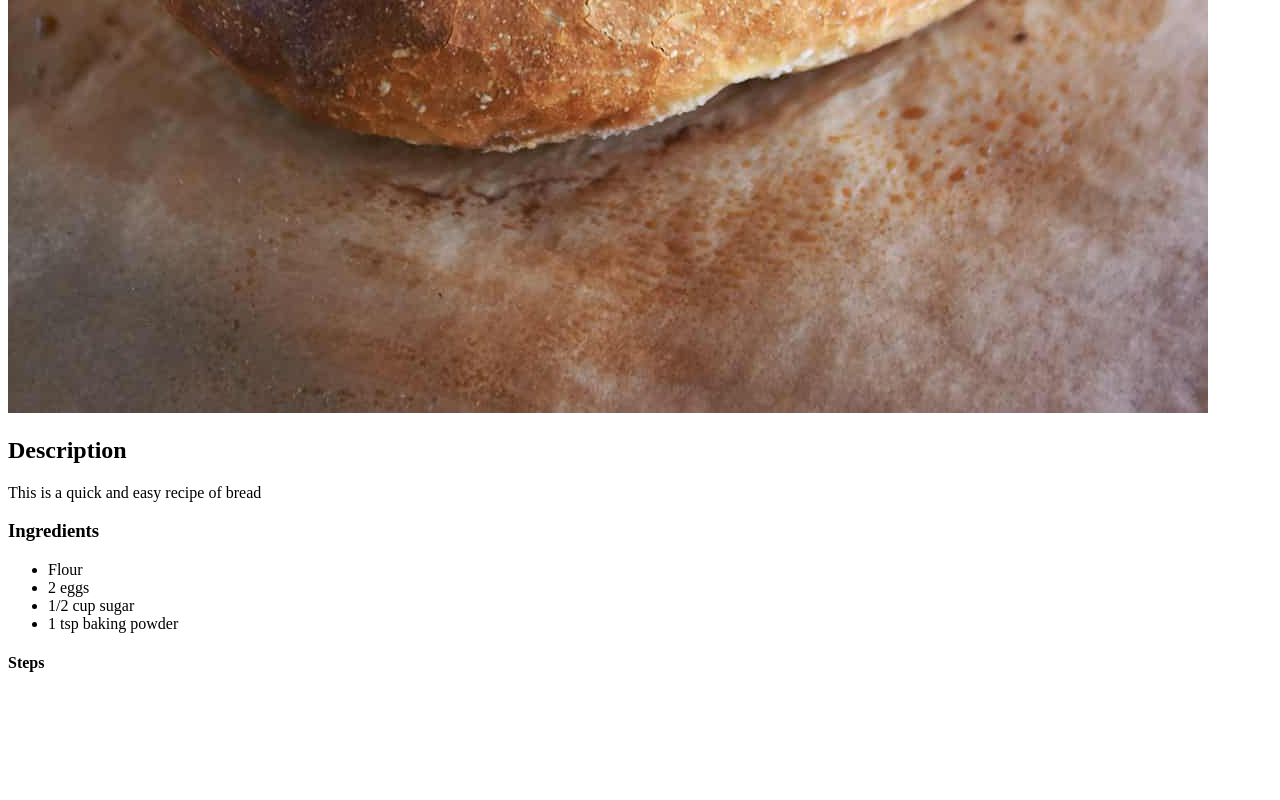
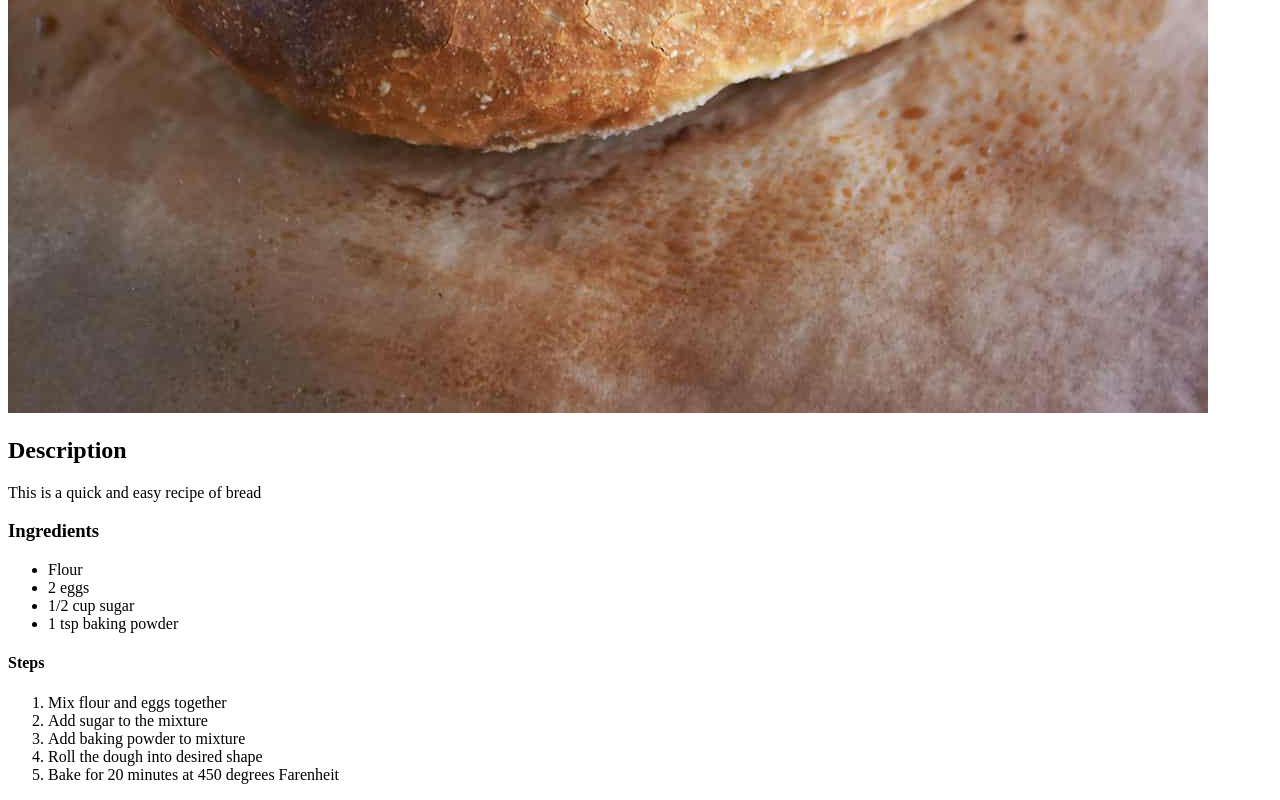
Before and after one commit to zeesun7/odin-recipes, a plain HTML site: page recipes/bread.html in a window 1280 px wide. Shown: the part 1256-2056 px from the top of the page. Before the commit the page ends 1950 px from the top, so only its background shows below. Drawn offline with Linux system fonts and the light colour scheme.

Commit message:
add list of steps

```diff
--- a/recipes/bread.html
+++ b/recipes/bread.html
@@ -24,6 +24,14 @@
         </ul>
 
         <h4>Steps</h4>
+
+        <ol>
+            <li>Mix flour and eggs together</li>
+            <li>Add sugar to the mixture</li>
+            <li>Add baking powder to mixture</li>
+            <li>Roll the dough into desired shape</li>
+            <li>Bake for 20 minutes at 450 degrees Farenheit</li>
+        </ol>
     </body>
 
 </html>
```
